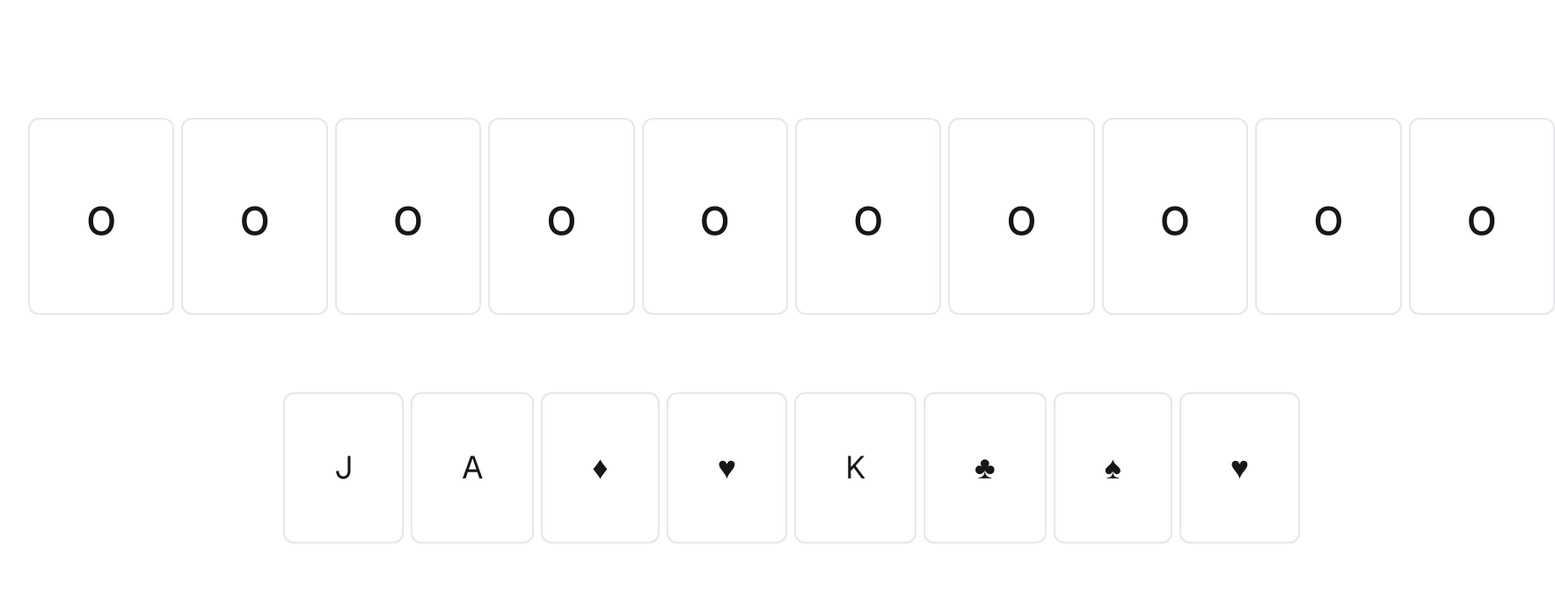
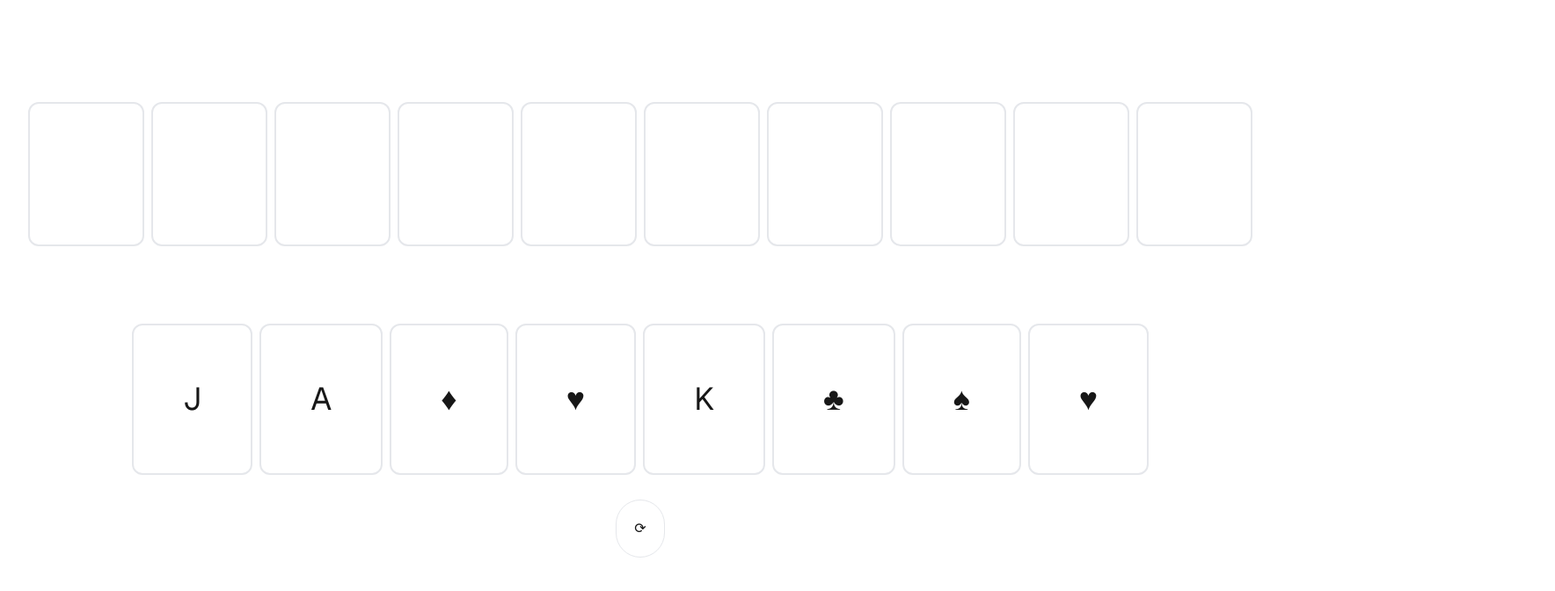
Before and after one commit to PagP332/CardGame, a Next.js app in the folder card-game/: page / in a window 1280 px wide. Shown: the top 672 px of the page at 88% size, 1768 px wide, since content can reach past the window. Built offline with nearby package versions, Linux system fonts and the light colour scheme.

Commit message:
Added reroll function

```diff
--- a/card-game/src/app/page.js
+++ b/card-game/src/app/page.js
@@ -13,32 +13,28 @@ function Slot({ text, size = "normal", color = colors.Empty }) {
   const slotSize = size === "small" ? "px-14 py-16" : "px-16 py-20"
   const textSize = size === "small" ? "text-4xl" : "text-6xl"
   return (
-    <div
+    <button
       className={`flex justify-center items-center rounded-xl border-2 ${color} ${slotSize}`}
     >
       <p className={`${textSize}`}>{text}</p>
-    </div>
+    </button>
   )
 }
 
-function Deck({ list, size = "normal" }) {
+function Deck({ list, size = "normal", color = colors.Empty }) {
   return list.map((each, index) => (
-    <Slot
-      key={index}
-      text={each}
-      size={size}
-      color={colors.debug_genRandomColor()}
-    />
+    <Slot key={index} text={each} size={size} color={color[index]} />
   ))
 }
 
 export default function Home() {
-  const [tableDeck, setTableDeck] = useState(
-    generateList(["o"], tableDeck_size)
-  )
+  const [tableDeck, setTableDeck] = useState(generateList([""], tableDeck_size))
   const [handDeck, setHandDeck] = useState(
     generateList(cardSuits, handDeck_size)
   )
+  const refreshHand = () => {
+    setHandDeck(generateList(cardSuits, handDeck_size))
+  }
   return (
     <div className="grid grid-rows-[20px_1fr_20px] items-center justify-items-center min-h-screen p-8 pb-20 gap-16 font-[family-name:var(--font-geist-sans)]">
       <main className="flex flex-col gap-2 row-start-2 justify-center items-center">
@@ -46,8 +42,18 @@ export default function Home() {
           <Deck list={tableDeck} size="normal" />
         </div>
         <div className="flex flex-row gap-2 justify-center items-center mt-20">
-          <Deck list={handDeck} size="small" />
+          <Deck
+            list={handDeck}
+            size="small"
+            color={generateList(colors.colorList, handDeck_size)}
+          />
         </div>
+        <button
+          className="flex flex-row justify-center items-center border rounded-full p-5 m-5"
+          onClick={refreshHand}
+        >
+          <p>⟳</p>
+        </button>
       </main>
       <footer className="row-start-3 flex gap-6 flex-wrap items-center justify-center">
         <a
--- a/card-game/src/utils/colors.js
+++ b/card-game/src/utils/colors.js
@@ -4,7 +4,7 @@ export const Tier2 = "border-green-500"
 export const Tier3 = "border-sky-500"
 export const Tier4 = "border-violet-500"
 export const Tier5 = "border-amber-500"
-const colorList = [Empty, Tier1, Tier2, Tier3, Tier4, Tier5]
+export const colorList = [Empty, Tier1, Tier2, Tier3, Tier4, Tier5]
 
 export function debug_genRandomColor() {
   const rand = Math.floor(Math.random() * 6)
--- /dev/null
+++ b/card-game/src/utils/rarity.js
@@ -0,0 +1,3 @@
+import * as colors from "./colors"
+
+export const Tier1 = { color: colors.Tier1 }
```
